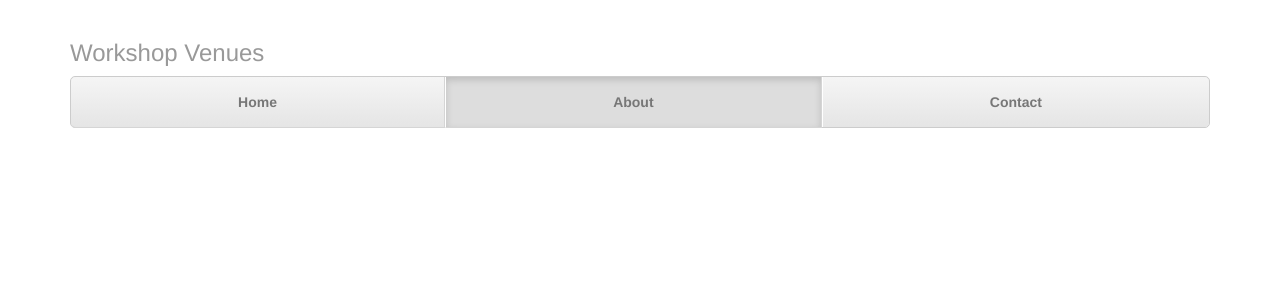
After one commit to andreagrandi/workshopvenues, a Django app: page /about/ in a window 1280 px wide. The commit adds this page. Shown: the top 300 px of the page. Run offline with Django 3.2, Linux system fonts and the light colour scheme.

Commit message:
Add empty About page and refactor base template

```diff
--- /dev/null
+++ b/workshopvenues/venues/templates/venues/about.html
@@ -0,0 +1,13 @@
+{% extends "venues/base.html" %}
+{% block title %}Workshop Venues - About{% endblock %}
+{% block menu %}
+	<ul class="nav nav-justified">
+        <li><a href="/">Home</a></li>
+        <li class="active"><a href="about/">About</a></li>
+        <li><a href="#">Contact</a></li>
+    </ul>
+{% endblock %}
+
+{% block content %}
+
+{% endblock %}
--- a/workshopvenues/venues/templates/venues/base.html
+++ b/workshopvenues/venues/templates/venues/base.html
@@ -13,11 +13,7 @@
     <div class="container">
       <div class="masthead">
           <h3 class="text-muted">Workshop Venues</h3>
-          <ul class="nav nav-justified">
-            <li class="active"><a href="#">Home</a></li>
-            <li><a href="#">About</a></li>
-            <li><a href="#">Contact</a></li>
-          </ul>
+          {% block menu %} {% endblock %}
         </div>
 
       <div id="content">
--- a/workshopvenues/venues/views.py
+++ b/workshopvenues/venues/views.py
@@ -5,3 +5,6 @@ def index(request):
     venues = Venue.objects.all()
     context = {'venues': venues }
     return render(request, 'venues/index.html', context)
+
+def about(request):
+	return render(request, 'venues/about.html')
--- a/workshopvenues/workshopvenues/urls.py
+++ b/workshopvenues/workshopvenues/urls.py
@@ -3,6 +3,8 @@ from django.conf.urls import patterns, include, url
 # Uncomment the next two lines to enable the admin:
 from django.contrib import admin
 admin.autodiscover()
+
+from venues import views
 
 urlpatterns = patterns('',
     # Examples:
@@ -15,4 +17,5 @@ urlpatterns = patterns('',
     # Uncomment the next line to enable the admin:
     url(r'^admin/', include(admin.site.urls)),
     url(r'^$', include('venues.urls')),
+    url(r'^about/', views.about, name='about')
 )
```
Also changed, not shown: workshopvenues/venues/templates/venues/index.html (+7 -0 lines).
